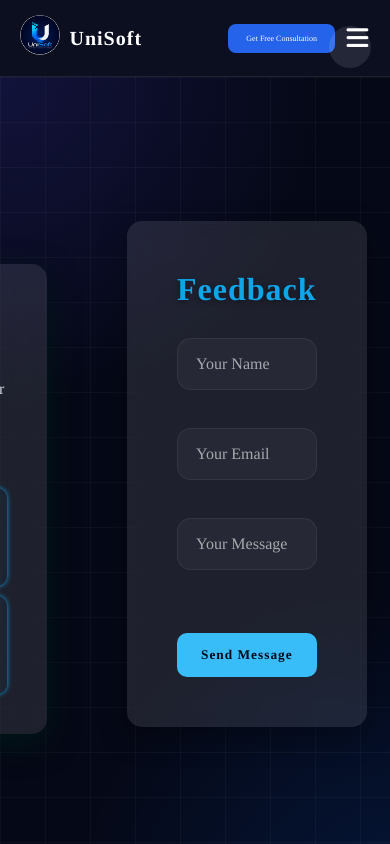
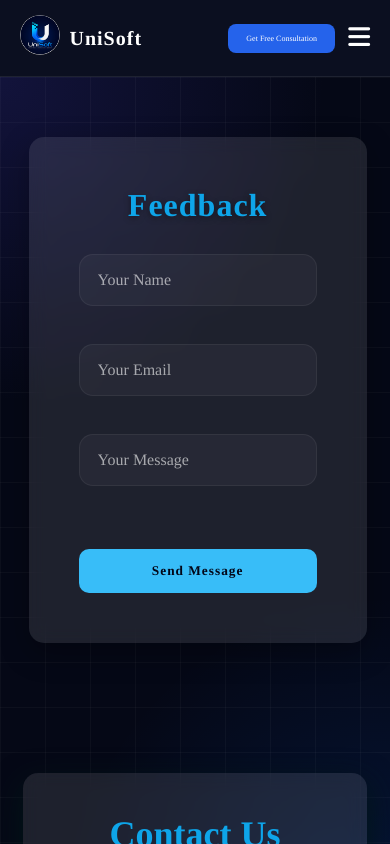
Before and after one commit to ShaniBhai786/UniSoft_Agency, a Next.js app: page /contact in a window 390 px wide. Shown: the top 844 px of the page. Built offline with nearby package versions, Linux system fonts and the light colour scheme; a web font is replaced by a local one.

Commit message:
feat: update NavBar component with new class names and styling for improved layout and functionality

```diff
--- a/src/app/components/NavBar.jsx
+++ b/src/app/components/NavBar.jsx
@@ -22,7 +22,7 @@ const NavBar = () => {
           <Link className='links' href="/contact">Contact</Link>
         </div>
         {nav && <div className="navLinksNav" onClick={() => setNav(!nav)}>
-          <i className='fa fa-close close' onClick={() => setNav(!nav)}></i>
+          <i className='fa fa-close closeBtnNav' onClick={() => setNav(!nav)}></i>
           <Link className='links' href="/"><i className='fa fa-home'></i><span>Home</span></Link>
           <Link className='links' href="/services"><i className='fa fa-mobile'></i><span>Services</span></Link>
           <Link className='links' href="/about"> <i className='fa fa-info-circle'></i><span>About</span></Link>
@@ -31,7 +31,7 @@ const NavBar = () => {
           <Link className='links' href="/contact"><i className='fa fa-phone'></i><span>Contact</span></Link>
         </div>}
         <Link href="quote"><button className="navBtn">Get Free Consultation</button></Link>
-        <div className="closeBtn" onClick={() => setNav(!nav)}><i className='fa fa-bars' id='bars'></i></div>
+        <div className="hamBurger" onClick={() => setNav(!nav)}><i className='fa fa-bars' id='bars'></i></div>
       </nav>
     </>
   )
--- a/src/app/styles.css
+++ b/src/app/styles.css
@@ -11,7 +11,9 @@
   font-family: "Bpmf Huninn", Times, serif;
   color: white;
 }
-
+.hamBurger{
+  display: none;
+}
 .back-icon {
   display: block;
   position: absolute;
@@ -393,7 +395,12 @@
     font-size: 1.8rem;
     margin-bottom: 35px;
   }
-
+  .hamBurger{
+    display: block;
+    position: absolute;
+    top: 25px;
+    right: 20px;
+  }
   .dash-badge {
     top: 0;
   }
@@ -1870,6 +1877,7 @@
 }
 
 .closeBtn {
+  display: flex;
   position: absolute;
   top: 18px;
   right: 18px;
@@ -1877,7 +1885,10 @@
   height: 42px;
   border: none;
   border-radius: 50%;
-  background: rgba(255, 255, 255, 0.1);
+  background: rgba(142, 3, 3, 0.758);
+  text-align: center;
+  justify-content: center;
+  align-items: center;
   color: white;
   cursor: pointer;
   z-index: 10;
@@ -1923,7 +1934,9 @@
   justify-content: space-evenly;
   display: flex;
   flex-direction: row-reverse;
+  flex-wrap: wrap;
   gap: 80px;
+  overflow: auto;
   align-items: center;
 }
 
@@ -2461,7 +2474,19 @@
     text-transform: uppercase;
     gap: 5px;
   }
-
+  .closeBtnNav{
+    display: flex;
+    position: absolute;
+    top: 1.6rem;
+    justify-content: center;
+    align-items: center;
+    right: 10%;
+    background-color: #ef4444;
+    padding: 14px;
+    width: 40px;
+    height: 40px;
+    border-radius: 50%;
+  }
   .navLinks {
     display: none;
   }
@@ -2574,6 +2599,9 @@
     position: absolute;
     top: 1.6rem;
     right: 5%;
+    justify-content: center;
+    align-items: center;
+    text-align: center;
   }
 
   .article {
```
